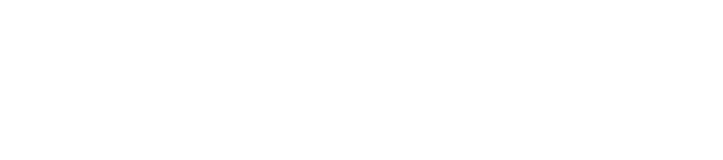
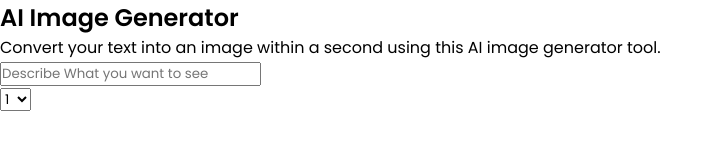
Before and after one commit to Yosefgeda/ai-image-generator, a plain HTML site: page index.html in a window 1280 px wide. Shown: the whole page, without its empty margins (0-723 px from the left). Drawn offline with Linux system fonts and the light colour scheme.

Commit message:
Html structur

```diff
--- a/index.html
+++ b/index.html
@@ -3,10 +3,31 @@
 <head>
     <meta charset="UTF-8">
     <meta name="viewport" content="width=device-width, initial-scale=1.0">
-    <link href="style"></link>
+    <link rel="stylesheet" href="style.css"/>
     <title>Document</title>
 </head>
 <body>
+    <section class="image-generator">
+        <div class="content">
+            <h1>AI Image Generator</h1>
+            <p>
+                Convert your text into an image within a second
+                using this AI image generator tool.
+            </p>
+            <form action="" class="generate-form">
+                <input type="text" class="prompt-input" placeholder="Describe What you want to see">
+                <div class="controls">
+                    <select name="" id="" class="img-quantity">
+                        <option value="1">1</option>
+                        <option value="2">2</option>
+                        <option value="3">3</option>
+                        <option value="4">4</option>
+                    </select>
+                </div>
+            </form>
+        </div>
+    </section>
 
+    <script href="main.js"></script>
 </body>
 </html>
```
